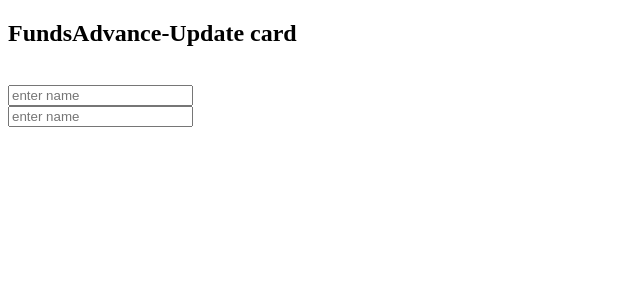
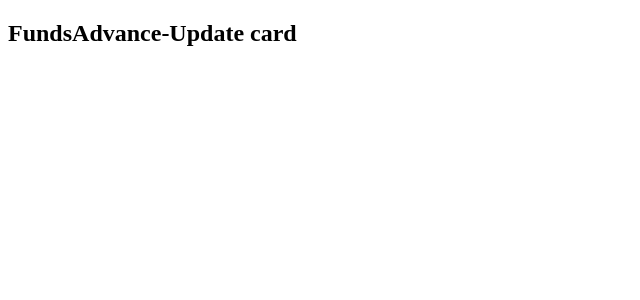
Before and after one commit to nakkamadhusudhan/ReactProjectnew, a React (Create React App) app: page /login in a window 1280 px wide. Shown: the top 300 px of the page, without its empty margins (0-640 px from the left). Built offline with nearby package versions, Linux system fonts and the light colour scheme; the HTML template or start-up script is replaced by a standard one.

Commit message:
Update MerchantLogin.js

```diff
--- a/src/containers/MerchantLogin.js
+++ b/src/containers/MerchantLogin.js
@@ -26,16 +26,6 @@ class MerchantLogin extends Component {
           <div>
             <h2>FundsAdvance-Update card</h2>
             <br/>
-            <div>
-            <input type="text" placeholder='enter name' /><br/>
-                <div>
-                   <input type="text" placeholder='enter name' />
-                </div>
-                <td className='col-md-10'>
-
-    </td>
-
-            </div>
 
           </div>
       );
```
